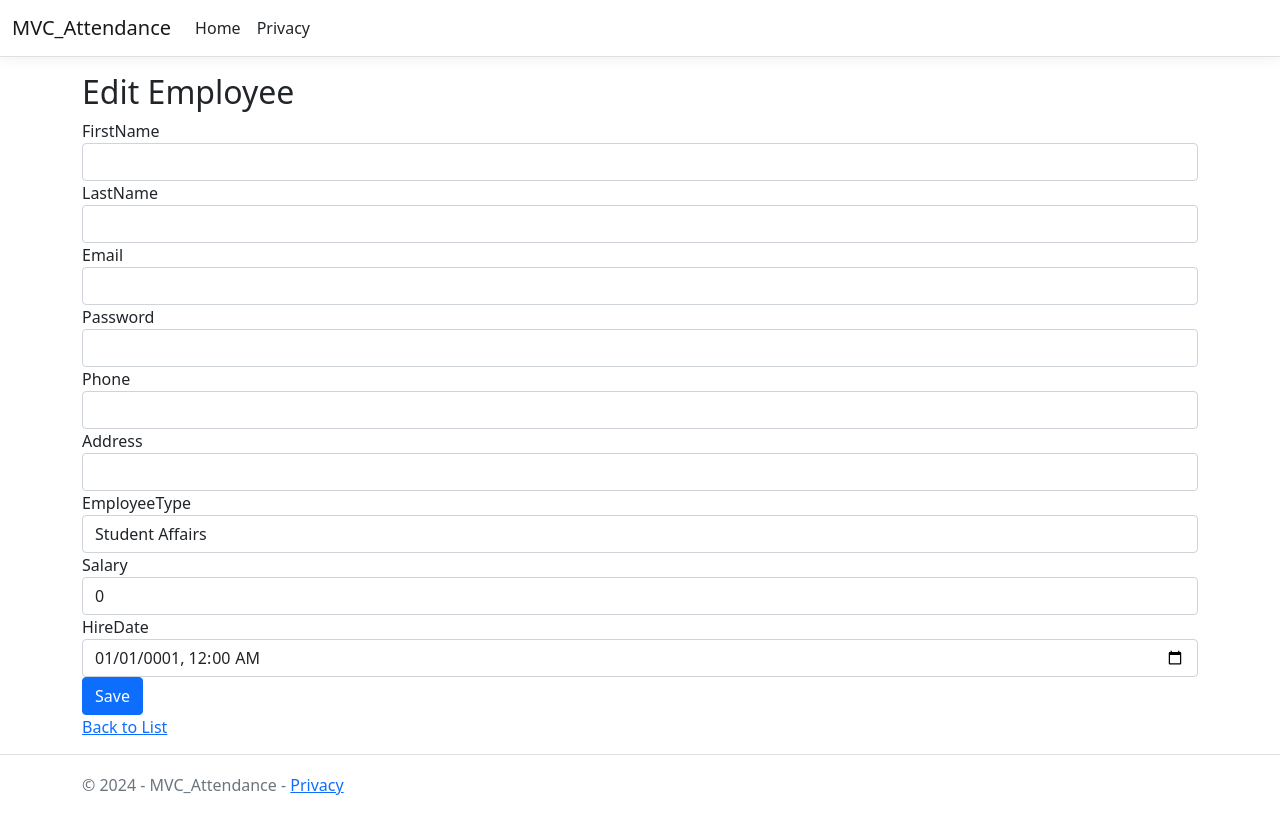
After one commit to MohamedHelmy12/Basic-Attendance-system, an ASP.NET Core app: template MVC_Attendance/Views/Employee/Edit.cshtml in a window 1280 px wide. The commit adds this page. Run offline with ASP.NET Core 8, Linux system fonts and the light colour scheme; the template is opened without the code that fills it, so the values that code supplies are empty; style sheets or scripts are compiled from the project's sources.

Commit message:
all work on employee done

```diff
--- a/MVC_Attendance/Program.cs
+++ b/MVC_Attendance/Program.cs
@@ -20,6 +20,8 @@ namespace MVC_Attendance
             builder.Services.AddScoped<ITrackRepository, TrackRepository>();
             builder.Services.AddScoped<IStudentRepository, StudentRepository>();
             builder.Services.AddScoped<ISuperviseRepository, SuperviseRepository>();
+            builder.Services.AddScoped<IEmployeeRepository, EmployeeRepository>();
+
 
 
 
--- a/MVC_Attendance/Repository/EmployeeRepository.cs
+++ b/MVC_Attendance/Repository/EmployeeRepository.cs
@@ -2,7 +2,7 @@ using MVC_Attendance.Models;
 
 namespace MVC_Attendance.Repository
 {
-    public class EmployeeRepository
+    public class EmployeeRepository:IEmployeeRepository
     {
         AttDbContext db;
         public EmployeeRepository(AttDbContext db)
@@ -19,6 +19,7 @@ namespace MVC_Attendance.Repository
         }
         public void Add(Employee emp)
         {
+          emp.role=Role.Employee;
             db.Employees.Add(emp);
             db.SaveChanges();
         }
--- /dev/null
+++ b/MVC_Attendance/Views/Employee/Edit.cshtml
@@ -0,0 +1,69 @@
+@model MVC_Attendance.Models.Employee
+
+@{
+    ViewBag.Title = "Edit Employee";
+}
+
+<h2>Edit Employee</h2>
+
+<form asp-action="Edit" method="post">
+    <input type="hidden" asp-for="Id" />
+    <div asp-validation-summary="ModelOnly" class="text-danger"></div>
+    <div class="form-group">
+        <label asp-for="FirstName" class="control-label"></label>
+        <input asp-for="FirstName" class="form-control" />
+        <span asp-validation-for="FirstName" class="text-danger"></span>
+    </div>
+    <div class="form-group">
+        <label asp-for="LastName" class="control-label"></label>
+        <input asp-for="LastName" class="form-control" />
+        <span asp-validation-for="LastName" class="text-danger"></span>
+    </div>
+    <div class="form-group">
+        <label asp-for="Email" class="control-label"></label>
+        <input asp-for="Email" class="form-control" />
+        <span asp-validation-for="Email" class="text-danger"></span>
+    </div>
+
+    <div class="form-group">
+        <label asp-for="Password" class="control-label"></label>
+        <input asp-for="Password" class="form-control" />
+        <span asp-validation-for="Password" class="text-danger"></span>
+    </div>
+
+    <div class="form-group">
+        <label asp-for="Phone" class="control-label"></label>
+        <input asp-for="Phone" class="form-control" />
+        <span asp-validation-for="Phone" class="text-danger"></span>
+    </div>
+    <div class="form-group">
+        <label asp-for="Address" class="control-label"></label>
+        <input asp-for="Address" class="form-control" />
+        <span asp-validation-for="Address" class="text-danger"></span>
+    </div>
+    <div class="form-group">
+        <label asp-for="EmployeeType" class="control-label"></label>
+        <select asp-for="EmployeeType" class="form-control">
+            <option value="StudentAffairs">Student Affairs</option>
+            <option value="Security">Security</option>
+        </select>
+        <span asp-validation-for="EmployeeType" class="text-danger"></span>
+    </div>
+    <div class="form-group">
+        <label asp-for="Salary" class="control-label"></label>
+        <input asp-for="Salary" class="form-control" />
+        <span asp-validation-for="Salary" class="text-danger"></span>
+    </div>
+    <div class="form-group">
+        <label asp-for="HireDate" class="control-label"></label>
+        <input asp-for="HireDate" class="form-control" />
+        <span asp-validation-for="HireDate" class="text-danger"></span>
+    </div>
+    <div class="form-group">
+        <input type="submit" value="Save" class="btn btn-primary" />
+    </div>
+</form>
+
+<div>
+    <a asp-action="Index">Back to List</a>
+</div>
--- a/MVC_Attendance/Views/Track/Create.cshtml
+++ b/MVC_Attendance/Views/Track/Create.cshtml
@@ -14,7 +14,5 @@
         <span asp-validation-for="Name" class="text-danger"></span>
     </div>
 
-
-
     <button type="submit" class="btn btn-primary">Create</button>
 </form>
```
Also changed, not shown: MVC_Attendance/Controllers/EmployeeController.cs (added, +93 -0 lines), MVC_Attendance/Repository/IEmployeeRepository.cs (added, +17 -0 lines), MVC_Attendance/Views/Employee/Create.cshtml (added, +76 -0 lines), MVC_Attendance/Views/Employee/Details.cshtml (added, +48 -0 lines), MVC_Attendance/Views/Employee/Index.cshtml (added, +43 -0 lines), MVC_Attendance/Models/Employee.cs (line endings or trailing spaces).
